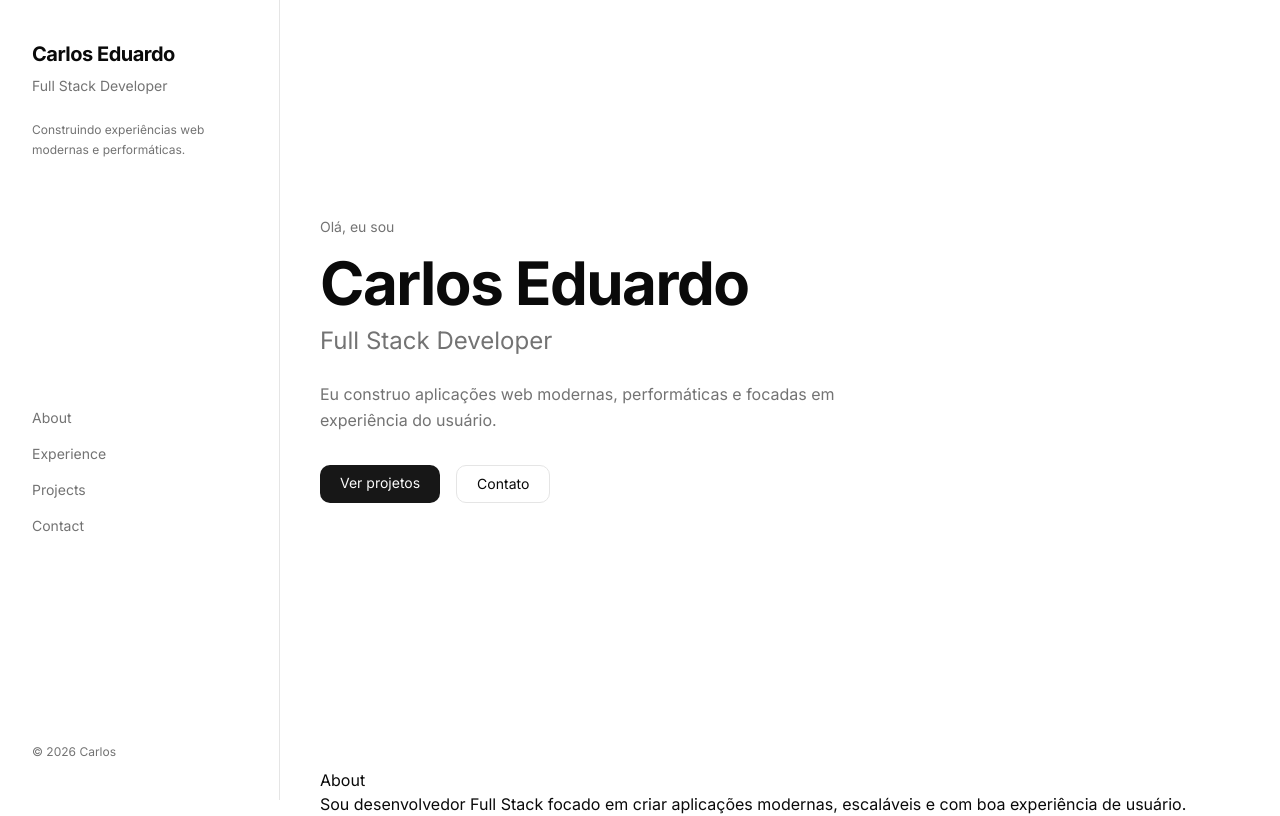
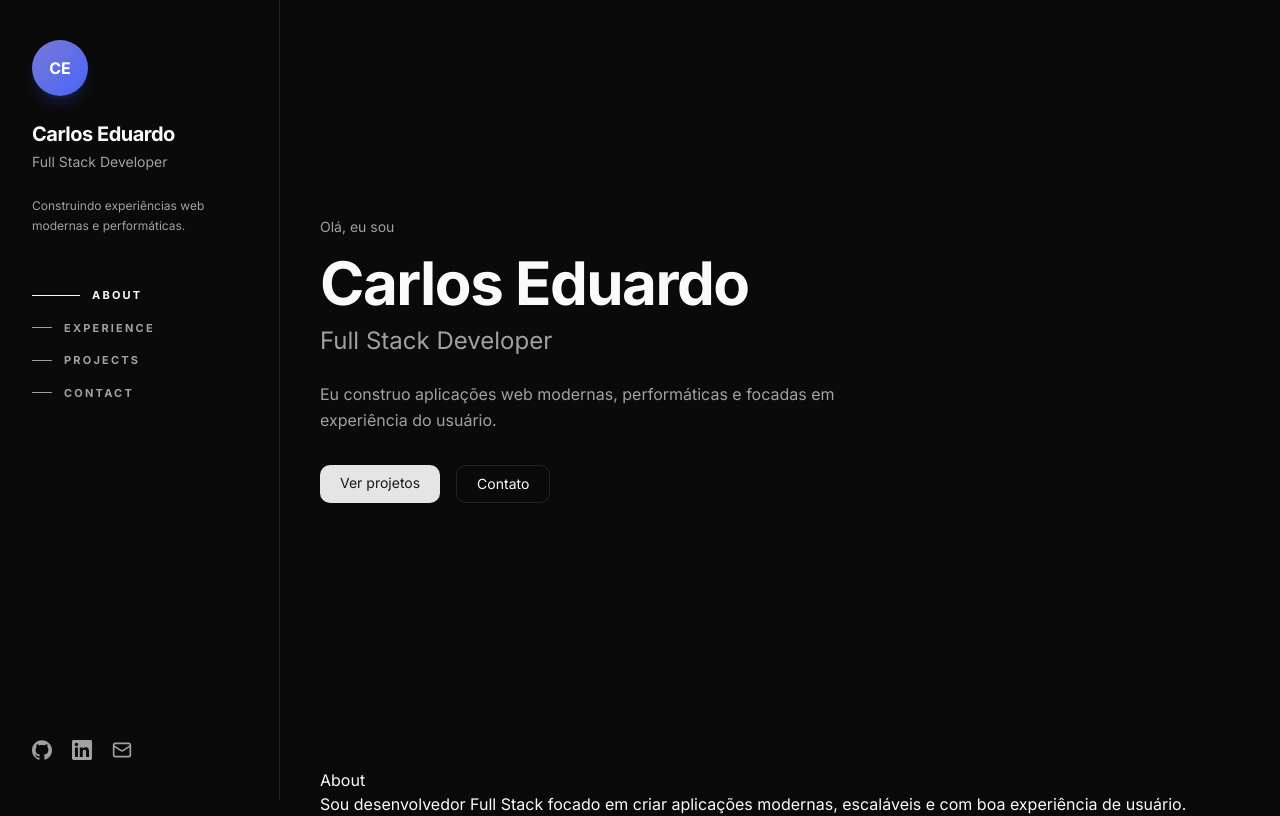
Before and after one commit to carlosrossy/portfolio-v1, a Next.js app: page / in a window 1280 px wide. Shown: the top 816 px of the page. Built offline with nearby package versions, Linux system fonts and the light colour scheme.

Commit message:
feat: redesign sidebar and wire dark mode + next/font

```diff
--- a/src/app/layout.tsx
+++ b/src/app/layout.tsx
@@ -9,7 +9,7 @@ export const metadata: Metadata = {
 };
 
 const inter = Inter({
-  variable: '--font-sans',
+  variable: '--font-inter',
   subsets: ['latin'],
   weight: ['400', '500', '700'],
 });
@@ -20,8 +20,8 @@ export default function RootLayout({
   children: React.ReactNode;
 }>) {
   return (
-    <html lang="pt-BR" className="dark">
-      <body className="min-h-screen bg-background text-foreground">
+    <html lang="pt-BR" className={`${inter.variable} dark`}>
+      <body className="min-h-screen bg-background text-foreground antialiased">
         <div className="flex">
           <Sidebar />
 
--- a/src/components/sidebar/sidebar-content.tsx
+++ b/src/components/sidebar/sidebar-content.tsx
@@ -1,47 +1,223 @@
 'use client';
 
+import { useEffect, useState } from 'react';
+import { Mail, Menu, X } from 'lucide-react';
 import { cn } from '@/lib/utils';
 
 const links = [
-  { name: 'About', href: '#about' },
-  { name: 'Experience', href: '#experience' },
-  { name: 'Projects', href: '#projects' },
-  { name: 'Contact', href: '#contact' },
+  { name: 'About', href: '#about', id: 'about' },
+  { name: 'Experience', href: '#experience', id: 'experience' },
+  { name: 'Projects', href: '#projects', id: 'projects' },
+  { name: 'Contact', href: '#contact', id: 'contact' },
 ];
 
-export function Sidebar() {
+function GithubIcon({ className }: { className?: string }) {
   return (
-    <aside className="fixed left-0 top-0 h-full w-[280px] border-r border-border bg-background px-8 py-10 hidden md:flex flex-col justify-between">
-      {/* TOP */}
+    <svg
+      viewBox="0 0 24 24"
+      fill="currentColor"
+      className={className}
+      aria-hidden
+    >
+      <path d="M12 .297c-6.63 0-12 5.373-12 12 0 5.303 3.438 9.8 8.205 11.385.6.113.82-.258.82-.577 0-.285-.01-1.04-.015-2.04-3.338.724-4.042-1.61-4.042-1.61C4.422 18.07 3.633 17.7 3.633 17.7c-1.087-.744.084-.729.084-.729 1.205.084 1.838 1.236 1.838 1.236 1.07 1.835 2.809 1.305 3.495.998.108-.776.417-1.305.76-1.605-2.665-.3-5.466-1.332-5.466-5.93 0-1.31.465-2.38 1.235-3.22-.135-.303-.54-1.523.105-3.176 0 0 1.005-.322 3.3 1.23.96-.267 1.98-.399 3-.405 1.02.006 2.04.138 3 .405 2.28-1.552 3.285-1.23 3.285-1.23.645 1.653.24 2.873.12 3.176.765.84 1.23 1.91 1.23 3.22 0 4.61-2.805 5.625-5.475 5.92.42.36.81 1.096.81 2.22 0 1.606-.015 2.896-.015 3.286 0 .315.21.69.825.57C20.565 22.092 24 17.592 24 12.297c0-6.627-5.373-12-12-12" />
+    </svg>
+  );
+}
+
+function LinkedinIcon({ className }: { className?: string }) {
+  return (
+    <svg
+      viewBox="0 0 24 24"
+      fill="currentColor"
+      className={className}
+      aria-hidden
+    >
+      <path d="M20.447 20.452h-3.554v-5.569c0-1.328-.027-3.037-1.852-3.037-1.853 0-2.136 1.445-2.136 2.939v5.667H9.351V9h3.414v1.561h.046c.477-.9 1.637-1.85 3.37-1.85 3.601 0 4.267 2.37 4.267 5.455v6.286zM5.337 7.433a2.062 2.062 0 01-2.063-2.065 2.063 2.063 0 112.063 2.065zm1.782 13.019H3.555V9h3.564v11.452zM22.225 0H1.771C.792 0 0 .774 0 1.729v20.542C0 23.227.792 24 1.771 24h20.451C23.2 24 24 23.227 24 22.271V1.729C24 .774 23.2 0 22.222 0h.003z" />
+    </svg>
+  );
+}
+
+const socials = [
+  { name: 'GitHub', href: 'https://github.com', icon: GithubIcon },
+  { name: 'LinkedIn', href: 'https://linkedin.com', icon: LinkedinIcon },
+  { name: 'Email', href: 'mailto:carlosrossy@bemol.com.br', icon: Mail },
+];
+
+function useActiveSection(ids: string[]) {
+  const [active, setActive] = useState<string>('');
+
+  useEffect(() => {
+    const observer = new IntersectionObserver(
+      (entries) => {
+        const visible = entries
+          .filter((e) => e.isIntersecting)
+          .sort((a, b) => b.intersectionRatio - a.intersectionRatio);
+        if (visible[0]) setActive(visible[0].target.id);
+      },
+      {
+        rootMargin: '-30% 0px -55% 0px',
+        threshold: [0, 0.25, 0.5, 0.75, 1],
+      }
+    );
+
+    ids.forEach((id) => {
+      const el = document.getElementById(id);
+      if (el) observer.observe(el);
+    });
+
+    return () => observer.disconnect();
+  }, [ids]);
+
+  return active;
+}
+
+function SidebarBody({ onLinkClick }: { onLinkClick?: () => void }) {
+  const active = useActiveSection(links.map((l) => l.id));
+
+  return (
+    <div className="flex h-full flex-col justify-between px-8 py-10">
       <div>
-        <h1 className="text-xl font-bold tracking-tight">Carlos Eduardo</h1>
+        <div
+          aria-hidden
+          className="flex size-14 items-center justify-center rounded-full bg-gradient-to-br from-accent-500 to-accent-600 text-base font-semibold text-white shadow-lg shadow-accent-600/20"
+        >
+          CE
+        </div>
 
-        <p className="text-sm text-muted-foreground mt-2">
+        <h1 className="mt-6 text-xl font-bold tracking-tight">
+          Carlos Eduardo
+        </h1>
+        <p className="mt-1 text-sm text-muted-foreground">
           Full Stack Developer
         </p>
-
-        <p className="text-xs text-muted-foreground mt-6 leading-relaxed">
+        <p className="mt-6 text-xs leading-relaxed text-muted-foreground">
           Construindo experiências web modernas e performáticas.
         </p>
-      </div>
 
-      <nav className="flex flex-col gap-4 mt-10">
-        {links.map((link) => (
+        <nav aria-label="Seções" className="mt-12 flex flex-col gap-2">
+          {links.map((link) => {
+            const isActive = active === link.id;
+            return (
               <a
                 key={link.name}
                 href={link.href}
+                onClick={onLinkClick}
+                aria-current={isActive ? 'true' : undefined}
                 className={cn(
-              'text-sm text-muted-foreground hover:text-foreground transition-all'
+                  'group flex items-center gap-3 py-1 text-[11px] font-semibold uppercase tracking-[0.2em] transition-colors',
+                  isActive
+                    ? 'text-foreground'
+                    : 'text-muted-foreground hover:text-foreground'
                 )}
               >
+                <span
+                  aria-hidden
+                  className={cn(
+                    'h-px bg-current transition-all duration-300',
+                    isActive ? 'w-12' : 'w-5 group-hover:w-9'
+                  )}
+                />
                 {link.name}
               </a>
-        ))}
+            );
+          })}
         </nav>
+      </div>
 
-      <div className="text-xs text-muted-foreground">
-        © {new Date().getFullYear()} Carlos
+      <div className="flex items-center gap-5">
+        {socials.map((social) => {
+          const Icon = social.icon;
+          const external = social.href.startsWith('http');
+          return (
+            <a
+              key={social.name}
+              href={social.href}
+              target={external ? '_blank' : undefined}
+              rel={external ? 'noopener noreferrer' : undefined}
+              aria-label={social.name}
+              className="text-muted-foreground transition-colors hover:text-foreground"
+            >
+              <Icon className="size-5" />
+            </a>
+          );
+        })}
       </div>
-    </aside>
+    </div>
   );
 }
+
+export function Sidebar() {
+  const [open, setOpen] = useState(false);
+
+  useEffect(() => {
+    if (!open) return;
+    const prev = document.body.style.overflow;
+    document.body.style.overflow = 'hidden';
+    return () => {
+      document.body.style.overflow = prev;
+    };
+  }, [open]);
+
+  useEffect(() => {
+    if (!open) return;
+    const onKey = (e: KeyboardEvent) => {
+      if (e.key === 'Escape') setOpen(false);
+    };
+    window.addEventListener('keydown', onKey);
+    return () => window.removeEventListener('keydown', onKey);
+  }, [open]);
+
+  return (
+    <>
+      <aside className="fixed left-0 top-0 z-30 hidden h-full w-[280px] border-r border-border bg-background md:block">
+        <SidebarBody />
+      </aside>
+
+      <button
+        type="button"
+        onClick={() => setOpen(true)}
+        aria-label="Abrir menu"
+        aria-expanded={open}
+        className="fixed right-4 top-4 z-40 inline-flex size-10 items-center justify-center rounded-lg border border-border bg-background/80 text-foreground backdrop-blur-sm transition-colors hover:bg-muted md:hidden"
+      >
+        <Menu className="size-5" />
+      </button>
+
+      <div
+        className={cn(
+          'fixed inset-0 z-50 md:hidden',
+          open ? 'pointer-events-auto' : 'pointer-events-none'
+        )}
+        aria-hidden={!open}
+      >
+        <div
+          onClick={() => setOpen(false)}
+          className={cn(
+            'absolute inset-0 bg-background/70 backdrop-blur-sm transition-opacity duration-300',
+            open ? 'opacity-100' : 'opacity-0'
+          )}
+        />
+
+        <aside
+          className={cn(
+            'absolute left-0 top-0 h-full w-[280px] border-r border-border bg-background transition-transform duration-300 ease-out',
+            open ? 'translate-x-0' : '-translate-x-full'
+          )}
+          role="dialog"
+          aria-modal="true"
+          aria-label="Menu de navegação"
+        >
+          <button
+            type="button"
+            onClick={() => setOpen(false)}
+            aria-label="Fechar menu"
+            className="absolute right-3 top-3 inline-flex size-8 items-center justify-center rounded-lg text-muted-foreground transition-colors hover:bg-muted hover:text-foreground"
+          >
+            <X className="size-4" />
+          </button>
+          <SidebarBody onLinkClick={() => setOpen(false)} />
+        </aside>
+      </div>
+    </>
+  );
+}
--- a/src/styles/globals.css
+++ b/src/styles/globals.css
@@ -50,10 +50,44 @@
   --sidebar-ring: oklch(0.708 0 0);
 }
 
+.dark {
+  --background: oklch(0.145 0 0);
+  --foreground: oklch(0.985 0 0);
+  --card: oklch(0.205 0 0);
+  --card-foreground: oklch(0.985 0 0);
+  --popover: oklch(0.205 0 0);
+  --popover-foreground: oklch(0.985 0 0);
+  --primary: oklch(0.922 0 0);
+  --primary-foreground: oklch(0.205 0 0);
+  --secondary: oklch(0.269 0 0);
+  --secondary-foreground: oklch(0.985 0 0);
+  --muted: oklch(0.269 0 0);
+  --muted-foreground: oklch(0.708 0 0);
+  --accent: oklch(0.269 0 0);
+  --accent-foreground: oklch(0.985 0 0);
+  --destructive: oklch(0.704 0.191 22.216);
+  --border: oklch(1 0 0 / 10%);
+  --input: oklch(1 0 0 / 15%);
+  --ring: oklch(0.556 0 0);
+  --chart-1: oklch(0.488 0.243 264.376);
+  --chart-2: oklch(0.696 0.17 162.48);
+  --chart-3: oklch(0.769 0.188 70.08);
+  --chart-4: oklch(0.627 0.265 303.9);
+  --chart-5: oklch(0.645 0.246 16.439);
+  --sidebar: oklch(0.205 0 0);
+  --sidebar-foreground: oklch(0.985 0 0);
+  --sidebar-primary: oklch(0.488 0.243 264.376);
+  --sidebar-primary-foreground: oklch(0.985 0 0);
+  --sidebar-accent: oklch(0.269 0 0);
+  --sidebar-accent-foreground: oklch(0.985 0 0);
+  --sidebar-border: oklch(1 0 0 / 10%);
+  --sidebar-ring: oklch(0.556 0 0);
+}
+
 @theme inline {
   --color-background: var(--background);
   --color-foreground: var(--foreground);
-  --font-sans: 'Inter', sans-serif;
+  --font-sans: var(--font-inter), 'Inter', sans-serif;
   --font-mono: monospace;
   /* Map custom palette so Tailwind utilities like bg-gray-800 work */
   --color-white: var(--white);
@@ -100,16 +134,24 @@
   --radius-xl: calc(var(--radius) + 4px);
 }
 
-body {
-  font-family: var(--font-sans);
-}
-
 @layer base {
   * {
     @apply border-border outline-ring/50;
   }
+  html {
+    scroll-behavior: smooth;
+  }
   body {
-    @apply bg-background text-foreground;
+    @apply bg-background font-sans text-foreground;
+  }
+  section[id] {
+    scroll-margin-top: 4rem;
+  }
+}
+
+@media (prefers-reduced-motion: reduce) {
+  html {
+    scroll-behavior: auto;
   }
 }
 
```
Lines whose indentation alone changed are shown as unchanged.
